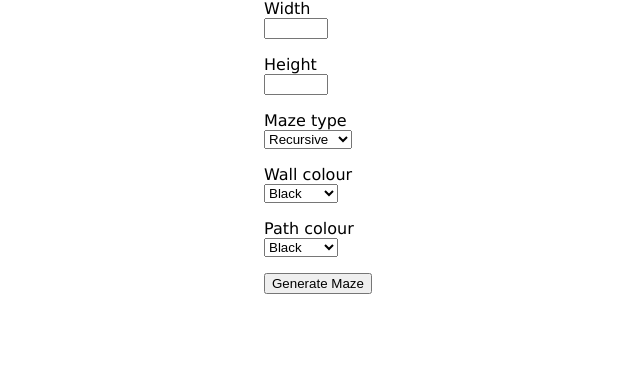
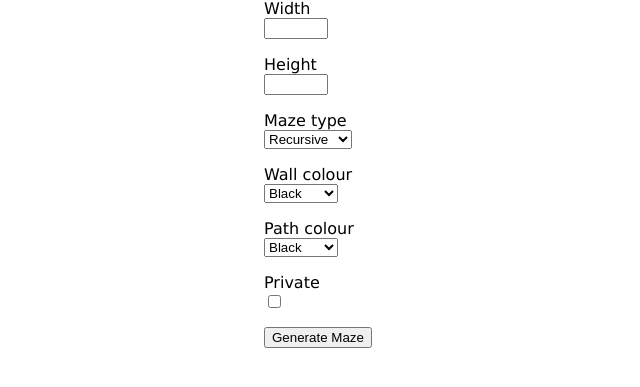
Before and after one commit to jchevertonwynne/maze_generator_site, a Flask app: page /generate_maze in a window 1280 px wide. Shown: the part 162-549 px from the top of the page, without its empty margins (0-640 px from the left). Run offline with Flask 2, Linux system fonts and the light colour scheme; the visitor is signed in with stand-in values (Sample User, id 1).

Commit message:
fixed error handing for maze permalink url

```diff
--- a/maze_site_app/database.py
+++ b/maze_site_app/database.py
@@ -7,7 +7,10 @@ def get_latest_maze():
 
 
 def get_maze(maze_id):
-    return Maze.query.get(maze_id)
+    maze = Maze.query.get(maze_id)
+    if maze is None:
+        raise ValueError(f"Maze with id {maze_id} does not exist")
+    return maze
 
 
 def get_all_mazes():
--- a/maze_site_app/forms.py
+++ b/maze_site_app/forms.py
@@ -1,6 +1,6 @@
 from flask_wtf import FlaskForm
 from wtforms import BooleanField, IntegerField, StringField, SelectField, SubmitField
-from wtforms.widgets import PasswordInput, SubmitInput
+from wtforms.widgets import CheckboxInput, PasswordInput, SubmitInput
 from wtforms.validators import EqualTo, DataRequired, NumberRange
 
 from maze_site_app.database import user_exists
@@ -40,7 +40,8 @@ class MazeRequestForm(FlaskForm):
         validators=[]
     )
     private = BooleanField(
-        'Private'
+        'Private',
+        widget=CheckboxInput()
     )
     submit = SubmitField(
         'Generate Maze',
--- a/maze_site_app/routes.py
+++ b/maze_site_app/routes.py
@@ -73,8 +73,9 @@ def generate_maze():
         maze_type = form.maze_type.data
         wall_colour = form.wall_colour.data
         path_colour = form.path_colour.data
+        private = form.private.data
 
-        new_maze = add_maze(creator)
+        new_maze = add_maze(creator, private)
         maze_id = new_maze.maze_id
         maze_generation_type = MazeTypes[maze_type].value
         maze_colours = MazeColours(Colours[wall_colour], Colours[path_colour])
--- a/maze_site_app/templates/generate.html
+++ b/maze_site_app/templates/generate.html
@@ -15,6 +15,7 @@
         {{ render_option(form.maze_type) }}
         {{ render_option(form.wall_colour) }}
         {{ render_option(form.path_colour) }}
+        {{ render_option(form.private) }}
         <p> {{ form.submit() }} </p>
     </form>
 {% endblock %}
--- a/maze_site_app/templates/viewmazes.html
+++ b/maze_site_app/templates/viewmazes.html
@@ -10,7 +10,7 @@
     {% for maze in mazes %}
         <div class="mazeListItem">
             {% include 'fragments/mazeview.html' %}
-            <a href="mazes/{{maze.id}}">Permalink</a>
+            <a href="mazes/{{maze.maze_id}}">Permalink</a>
         </div>
     {% endfor %}
 {% endblock %}
```
